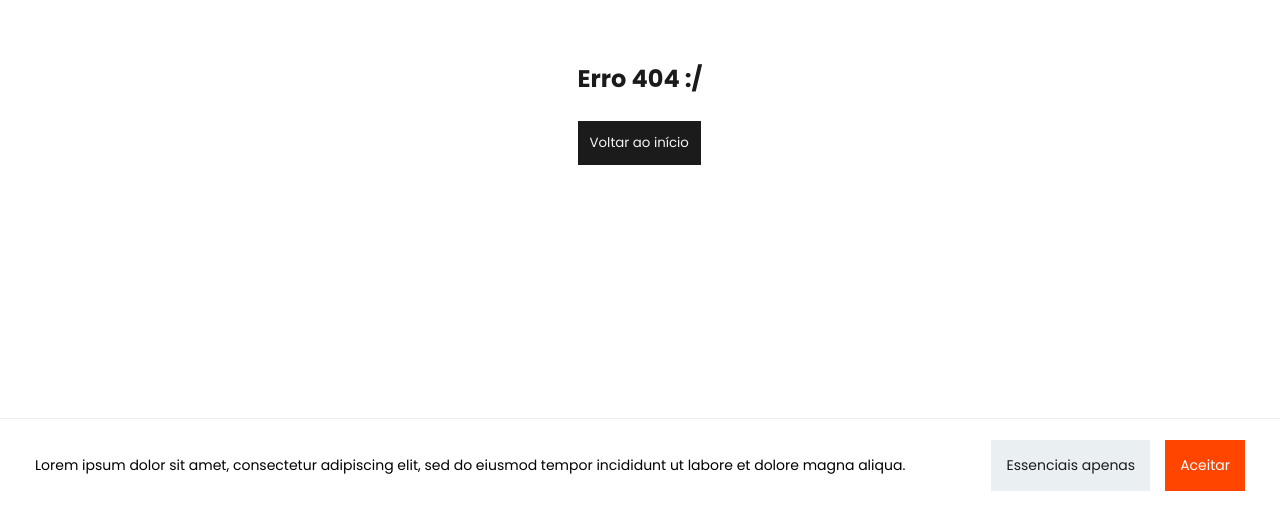
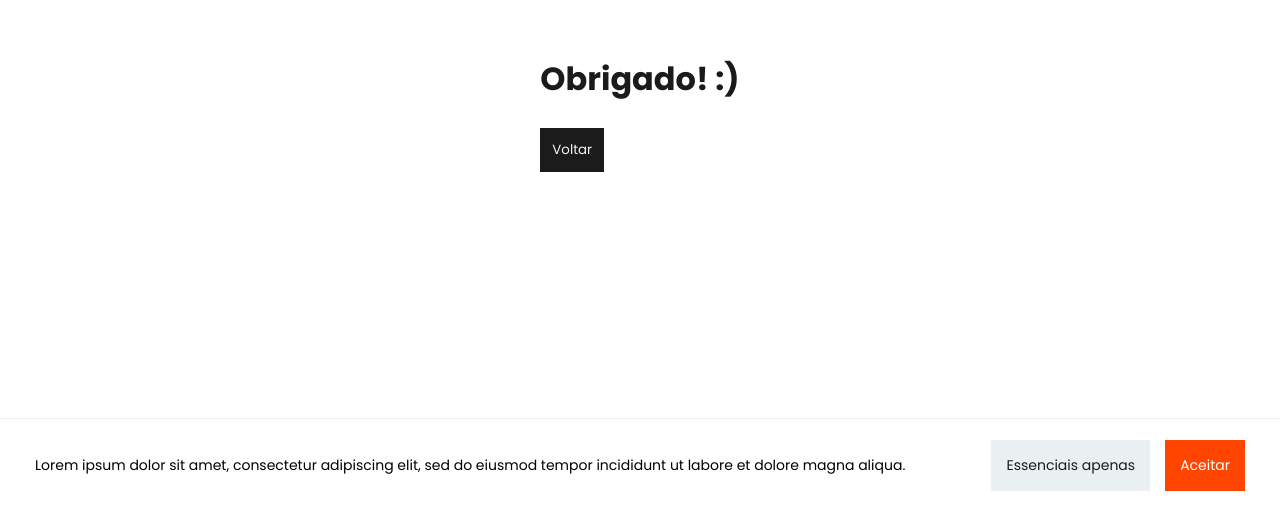
Before and after one commit to tquintal/activcopy, a React (Create React App) app: page /thank-you in a window 1280 px wide. Shown: the part 287-800 px from the top of the page. Built offline with nearby package versions, Linux system fonts and the light colour scheme.

Commit message:
contact form

```diff
--- a/public/assets/locales/pt/translation.json
+++ b/public/assets/locales/pt/translation.json
@@ -1,6 +1,9 @@
 {
   "Error": "Erro 404 :/",
   "ErrorBtn": "Voltar ao início",
+
+  "ThankYou": "Obrigado! :)",
+  "ThankYouBtn": "Voltar",
 
   "CookieConsentText": "Lorem ipsum dolor sit amet, consectetur adipiscing elit, sed do eiusmod tempor incididunt ut labore et dolore magna aliqua.",
   "CookieBtn1": "Essenciais apenas",
--- a/src/App.js
+++ b/src/App.js
@@ -12,6 +12,7 @@ import BigFormat from './views/services/BigFormat'
 import Sublimation from './views/services/Sublimation'
 import Bookbinding from './views/services/Bookbinding'
 import Contact from './views/Contact'
+import ThankYou from './views/ThankYou'
 
 const CookieConsent = () => {
   const { t } = useTranslation()
@@ -66,6 +67,7 @@ export default function App() {
               <Route path='/services/sublimation' element={<Sublimation />} />
               <Route path='/services/bookbinding' element={<Bookbinding />} />
               <Route path='/contact' element={<Contact />} />
+              <Route path='/thank-you' element={<ThankYou />} />
               <Route path='*' element={<Error />} />
             </Routes>
           </AnimatePresence>
--- a/src/style/App.css
+++ b/src/style/App.css
@@ -392,6 +392,7 @@ textarea {
   padding: 10px;
   outline: inherit;
   border: none;
+  border-radius: 0px;
   flex-grow: 1;
 }
 
@@ -482,7 +483,8 @@ textarea {
   color: #1b1b1b;
 }
 
-.error-view button {
+.error-view button,
+.thank-you-view button {
   padding: 12px;
   background-color: #1b1b1b;
   color: #f5f5f5;
@@ -497,9 +499,22 @@ textarea {
 }
 
 @media (hover: hover) {
-  .error-view button:hover {
+  .error-view button:hover,
+  .thank-you-view button:hover {
     background-color: #ff4500;
   }
+}
+
+.thank-you-view {
+  position: absolute;
+  min-height: 100%;
+  min-width: 100%;
+  display: flex;
+  justify-content: center;
+  align-items: center;
+  gap: 15px;
+  background-color: white;
+  color: #1b1b1b;
 }
 
 @media only screen and (max-width: 1100px) {
--- a/src/views/Contact.jsx
+++ b/src/views/Contact.jsx
@@ -59,24 +59,25 @@ export default function Contact() {
                     <GMaps />
                 </div>
 
-                <div className='contact-form-container'>
+                <form action='https://formsubmit.co/tomas.quintal@gmail.com' method='POST' className='contact-form-container'>
                     <h1>{t('Form.Title')}</h1>
                     <div className='contact-form-first-block'>
                         <div>
-                            <input placeholder={t('Form.Name')}></input>
-                            <input placeholder='E-mail *'></input>
+                            <input type='text' name='Nome' placeholder={t('Form.Name')} required></input>
+                            <input type='email' name='E-Mail' placeholder='E-mail *' required></input>
                         </div>
                         <div>
-                            <input placeholder={t('Form.Contact')}></input>
-                            <input placeholder={t('Form.Subject')}></input>
+                            <input type='text' name='Contacto' placeholder={t('Form.Contact')}></input>
+                            <input type='text' name='Assunto' placeholder={t('Form.Subject')} required></input>
                         </div>
                     </div>
                     <div>
-                        <textarea placeholder={t('Form.TextArea')} className='message-textarea'></textarea>
+                        <textarea name='Mensagem' placeholder={t('Form.TextArea')} className='message-textarea' required />
                     </div>
                     <p>{t('Form.Info')}</p>
-                    <button>{t('Form.Button')}</button>
-                </div>
+                    <button type='submit'>{t('Form.Button')}</button>
+                    <input type='hidden' name='_next' value='https://activcopy.vercel.app/thank-you' />
+                </form>
             </div>
         </motion.div>
     )
--- /dev/null
+++ b/src/views/ThankYou.jsx
@@ -0,0 +1,16 @@
+import React from 'react'
+import { Link } from 'react-router-dom'
+import { useTranslation } from 'react-i18next'
+
+export default function ThankYou() {
+    const { t } = useTranslation()
+    return (
+        <div className='thank-you-view'>
+            <div>
+                <h1>{t('ThankYou')}</h1>
+                <br />
+                <Link to='/contact'><button>{t('ThankYouBtn')}</button></Link>
+            </div>
+        </div>
+    )
+}
```
Also changed, not shown: public/assets/locales/en/translation.json (+3 -32 lines).
